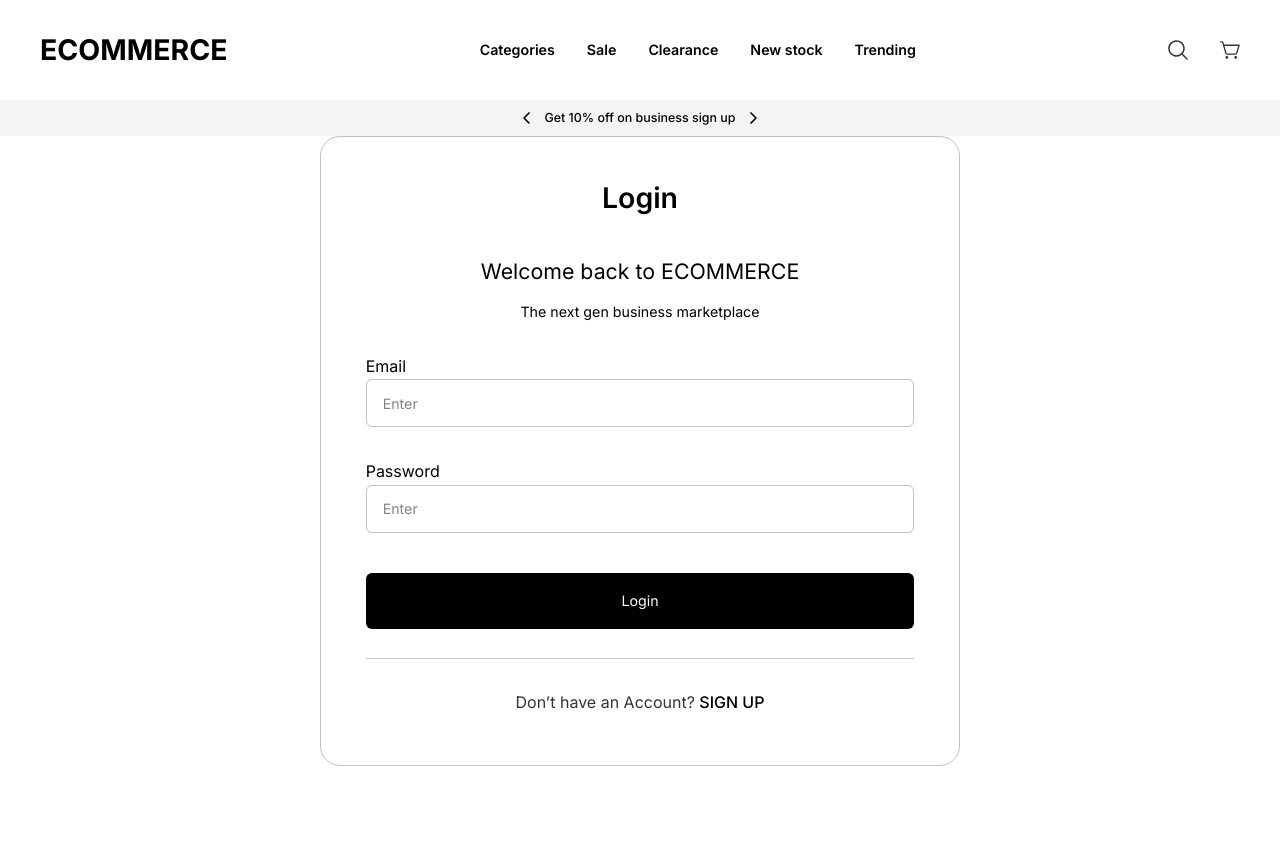
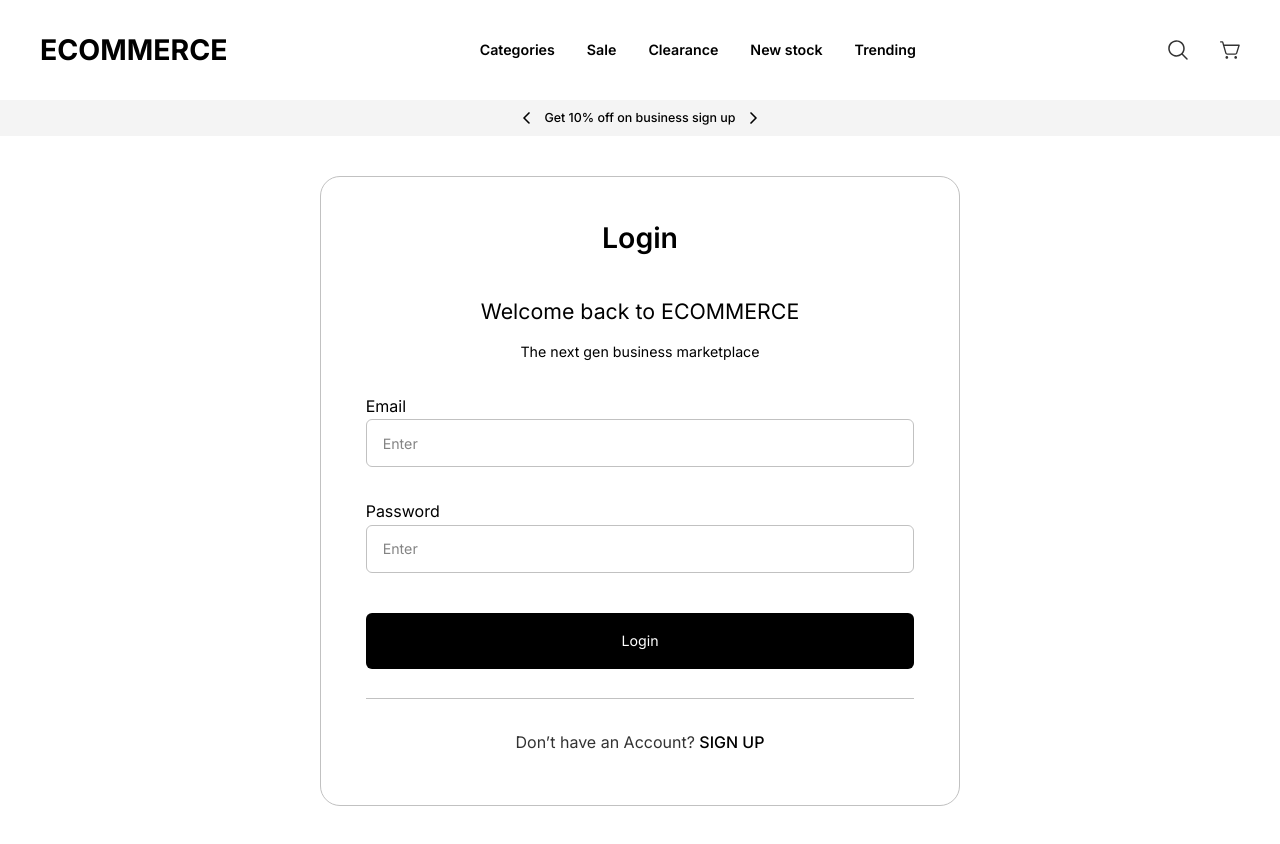
Before and after one commit to Dikhyant/e-commerce-roc8, a Next.js app: page /login in a window 1280 px wide. Shown: the top 844 px of the page. Built offline with nearby package versions, Linux system fonts and the light colour scheme.

Commit message:
UI rectification in login, sign up & mark-interest page

```diff
--- a/src/app/login/page.tsx
+++ b/src/app/login/page.tsx
@@ -4,7 +4,7 @@ import LoginForm from "~/components/common/LoginForm";
 const Login:NextPage = () => {
     return (
         <main
-            className="bg-[#ffffff13] w-screen h-screen flex  justify-center"
+            className="bg-[#ffffff13] w-screen h-screen flex  justify-center pt-[40px]"
         >
             <LoginForm
                 className="self-start"
--- a/src/app/mark-interests/page.tsx
+++ b/src/app/mark-interests/page.tsx
@@ -94,7 +94,7 @@ const MarkInterests:NextPage = () => {
     }
     return (
         <main
-            className=" w-screen h-screen flex  justify-center"
+            className=" w-screen h-screen flex  justify-center pt-[40px]"
         >
             <MarkInterestsForm
                 className="self-start"
--- a/src/app/signup/page.tsx
+++ b/src/app/signup/page.tsx
@@ -4,7 +4,7 @@ import SignupForm from "~/components/common/SignupForm";
 const Signup:NextPage = () => {
     return (
         <main
-            className="bg-[#ffffff13] w-screen h-auto flex  justify-center pb-[33px]"
+            className="bg-[#ffffff13] w-screen h-auto flex  justify-center pb-[33px] pt-[40px]"
         >
             <SignupForm
                 className="self-start"
```
Also changed, not shown: 1 other file (tests, documents, lock files or other folders).
